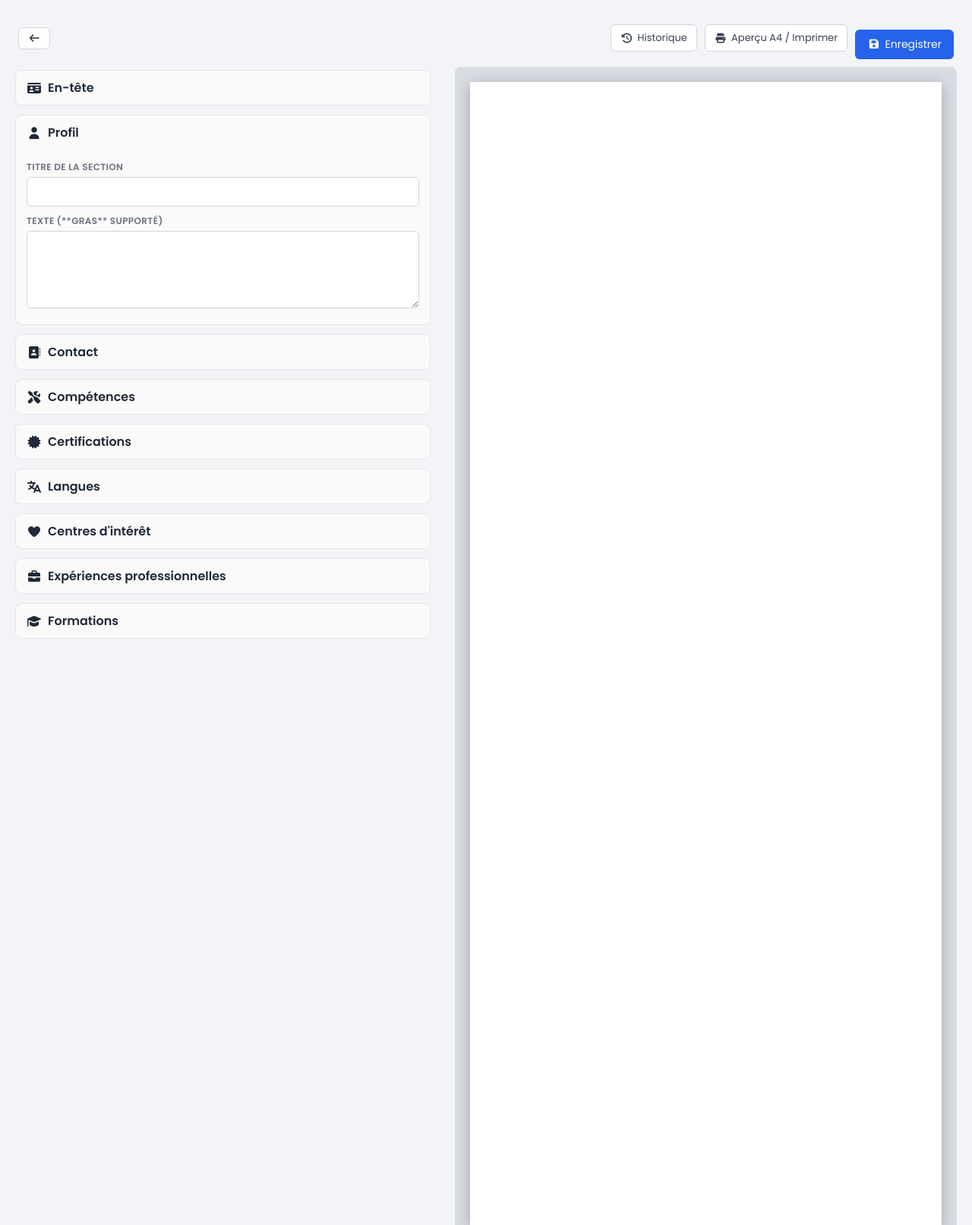
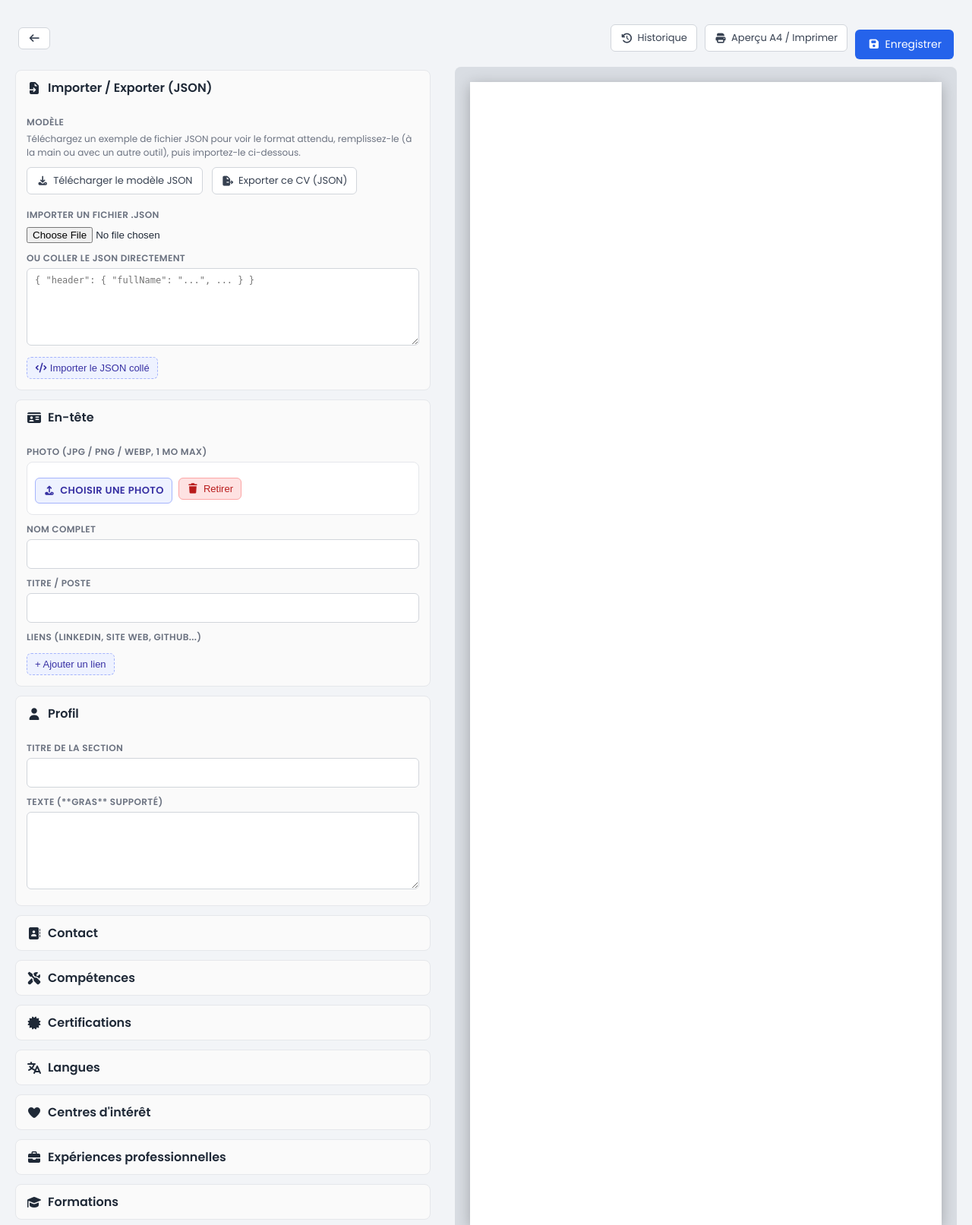
Before and after one commit to alexbalak21/CV-App, a Flask app: template app/templates/cvs/edit.html in a window 1280 px wide, after a click on "Importer / Exporter (JSON)". Shown: the part 56-1669 px from the top of the page at 76% size. Run offline with Flask 3, Linux system fonts and the light colour scheme; the template is opened without the code that fills it, so the values that code supplies are empty; some libraries are stand-ins or nearby versions.

Commit message:
working export / import json

```diff
--- a/app/static/editor.css
+++ b/app/static/editor.css
@@ -43,6 +43,11 @@
 .timeline-card { border: 1px solid #e5e7eb; border-radius: 8px; padding: 10px; margin-bottom: 10px; background: #fff; }
 .timeline-card-head { display: flex; justify-content: flex-end; }
 
+.section-hint { font-size: 12px; color: #6b7280; margin: 0 0 10px; line-height: 1.5; }
+#importExportSection #exportJsonBtn { margin-left: 8px; }
+#importExportSection textarea { font-family: ui-monospace, monospace; font-size: 12px; }
+#importStatus { display: inline-block; margin-left: 10px; font-size: 12px; }
+
 #photoUploadRow { display: flex; align-items: center; gap: 14px; padding: 10px; border: 1px solid #e5e7eb; border-radius: 8px; background: #fff; }
 #photoPreview { width: 64px; height: 64px; border-radius: 50%; object-fit: cover; background: #eef1f5; border: 1px solid #d1d5db; display: none; }
 #photoPreview.has-photo { display: block; }
--- a/app/static/editor.js
+++ b/app/static/editor.js
@@ -16,6 +16,11 @@
     const photoRemoveBtn = document.getElementById('photoRemoveBtn');
     const photoUploadStatus = document.getElementById('photoUploadStatus');
     const MAX_PHOTO_BYTES = 1 * 1024 * 1024;
+    const exportJsonBtn = document.getElementById('exportJsonBtn');
+    const importFileInput = document.getElementById('importFileInput');
+    const importPasteArea = document.getElementById('importPasteArea');
+    const importPasteBtn = document.getElementById('importPasteBtn');
+    const importStatus = document.getElementById('importStatus');
 
     // ---------- path helpers ----------
     function getPath(obj, path) {
@@ -394,6 +399,118 @@
         }
     });
 
+    // ---------- import / export JSON ----------
+    function blankCvData() {
+        return {
+            header: { fullName: '', jobTitle: '', photo: '', links: [] },
+            profile: { title: 'Profil', text: '' },
+            contact: { title: 'Contact', items: [] },
+            skills: { title: 'Compétences', items: [] },
+            certifications: { title: 'Certifications', items: [] },
+            languages: { title: 'Langues', items: [] },
+            hobbies: { title: 'Intérêts', items: [] },
+            experience: { title: 'Expériences Professionnelles', items: [] },
+            education: { title: 'Formations', items: [] },
+        };
+    }
+
+    // Mirrors app/cv_schema.py's normalize_cv_data(): fills in any missing
+    // top-level sections so a partial/hand-edited JSON file still loads
+    // cleanly instead of breaking the form or the preview.
+    function normalizeCvData(data) {
+        const base = blankCvData();
+        if (!data || typeof data !== 'object' || Array.isArray(data)) return base;
+        for (const key of Object.keys(base)) {
+            const incoming = data[key];
+            if (incoming && typeof incoming === 'object' && !Array.isArray(incoming)) {
+                base[key] = { ...base[key], ...incoming };
+            } else if (incoming !== undefined && incoming !== null) {
+                base[key] = incoming;
+            }
+        }
+        return base;
+    }
+
+    function downloadJsonBlob(obj, filename) {
+        const blob = new Blob([JSON.stringify(obj, null, 2)], { type: 'application/json' });
+        const url = URL.createObjectURL(blob);
+        const a = document.createElement('a');
+        a.href = url;
+        a.download = filename;
+        document.body.appendChild(a);
+        a.click();
+        a.remove();
+        URL.revokeObjectURL(url);
+    }
+
+    function applyImportedData(parsed) {
+        state = normalizeCvData(parsed);
+        bindStaticFields();
+        rebuildDynamicSections();
+        updatePhotoPreview();
+        markDirty();
+        scheduleRender();
+    }
+
+    function setImportStatus(text, color) {
+        importStatus.textContent = text;
+        importStatus.style.color = color;
+        if (text) setTimeout(() => { if (importStatus.textContent === text) importStatus.textContent = ''; }, 4000);
+    }
+
+    function confirmOverwrite() {
+        return confirm(
+            "Importer ce JSON va remplacer le contenu actuel de l'éditeur (non enregistré si vous n'avez pas cliqué sur Enregistrer). Continuer ?"
+        );
+    }
+
+    exportJsonBtn.addEventListener('click', () => {
+        const filenameSafe = (cfg.cvTitle || 'cv').toLowerCase().replace(/[^a-z0-9]+/g, '-').replace(/(^-|-$)/g, '');
+        downloadJsonBlob(state, `${filenameSafe || 'cv'}.json`);
+    });
+
+    importFileInput.addEventListener('change', () => {
+        const file = importFileInput.files[0];
+        if (!file) return;
+        if (!confirmOverwrite()) {
+            importFileInput.value = '';
+            return;
+        }
+        const reader = new FileReader();
+        reader.onload = () => {
+            try {
+                const parsed = JSON.parse(reader.result);
+                applyImportedData(parsed);
+                setImportStatus('Fichier importé.', '#16a34a');
+            } catch (e) {
+                setImportStatus('JSON invalide : ' + e.message, '#dc2626');
+            }
+            importFileInput.value = '';
+        };
+        reader.onerror = () => {
+            setImportStatus('Impossible de lire le fichier.', '#dc2626');
+            importFileInput.value = '';
+        };
+        reader.readAsText(file);
+    });
+
+    importPasteBtn.addEventListener('click', () => {
+        const text = importPasteArea.value.trim();
+        if (!text) {
+            setImportStatus('Collez du JSON avant d\'importer.', '#dc2626');
+            return;
+        }
+        if (!confirmOverwrite()) return;
+        try {
+            const parsed = JSON.parse(text);
+            applyImportedData(parsed);
+            importPasteArea.value = '';
+            setImportStatus('JSON importé.', '#16a34a');
+        } catch (e) {
+            setImportStatus('JSON invalide : ' + e.message, '#dc2626');
+        }
+    });
+
     // ---------- init ----------
     bindStaticFields();
     rebuildDynamicSections();
--- a/app/templates/cvs/edit.html
+++ b/app/templates/cvs/edit.html
@@ -21,6 +21,33 @@
 <div id="workspace">
     <div id="editorPane">
         <form id="cvForm" onsubmit="return false;">
+
+            <details class="section" id="importExportSection">
+                <summary><i class="fa-solid fa-file-import"></i> Importer / Exporter (JSON)</summary>
+                <div class="section-body">
+                    <label>Modèle</label>
+                    <p class="section-hint">
+                        Téléchargez un exemple de fichier JSON pour voir le format attendu, remplissez-le
+                        (à la main ou avec un autre outil), puis importez-le ci-dessous.
+                    </p>
+                    <a href="{{ url_for('static', filename='cv-model.example.json') }}" download="cv-model.json" class="secondary-btn">
+                        <i class="fa-solid fa-download"></i> Télécharger le modèle JSON
+                    </a>
+                    <button type="button" id="exportJsonBtn" class="secondary-btn">
+                        <i class="fa-solid fa-file-export"></i> Exporter ce CV (JSON)
+                    </button>
+
+                    <label style="margin-top:18px;">Importer un fichier .json</label>
+                    <input type="file" id="importFileInput" accept="application/json,.json">
+
+                    <label>Ou coller le JSON directement</label>
+                    <textarea id="importPasteArea" rows="6" placeholder='{ "header": { "fullName": "...", ... } }'></textarea>
+                    <button type="button" id="importPasteBtn" class="add-btn">
+                        <i class="fa-solid fa-code"></i> Importer le JSON collé
+                    </button>
+                    <span id="importStatus"></span>
+                </div>
+            </details>
 
             <details class="section" open>
                 <summary><i class="fa-solid fa-id-card"></i> En-tête</summary>
@@ -138,6 +165,7 @@
 <script>
     window.CV_EDITOR_CONFIG = {
         cvId: {{ cv.id }},
+        cvTitle: {{ cv.title | tojson }},
         initialData: {{ cv_data | tojson }},
         csrfToken: "{{ csrf_token() }}",
         endpoints: {
```
Also changed, not shown: app/static/cv-model.example.json (added, +71 -0 lines).
